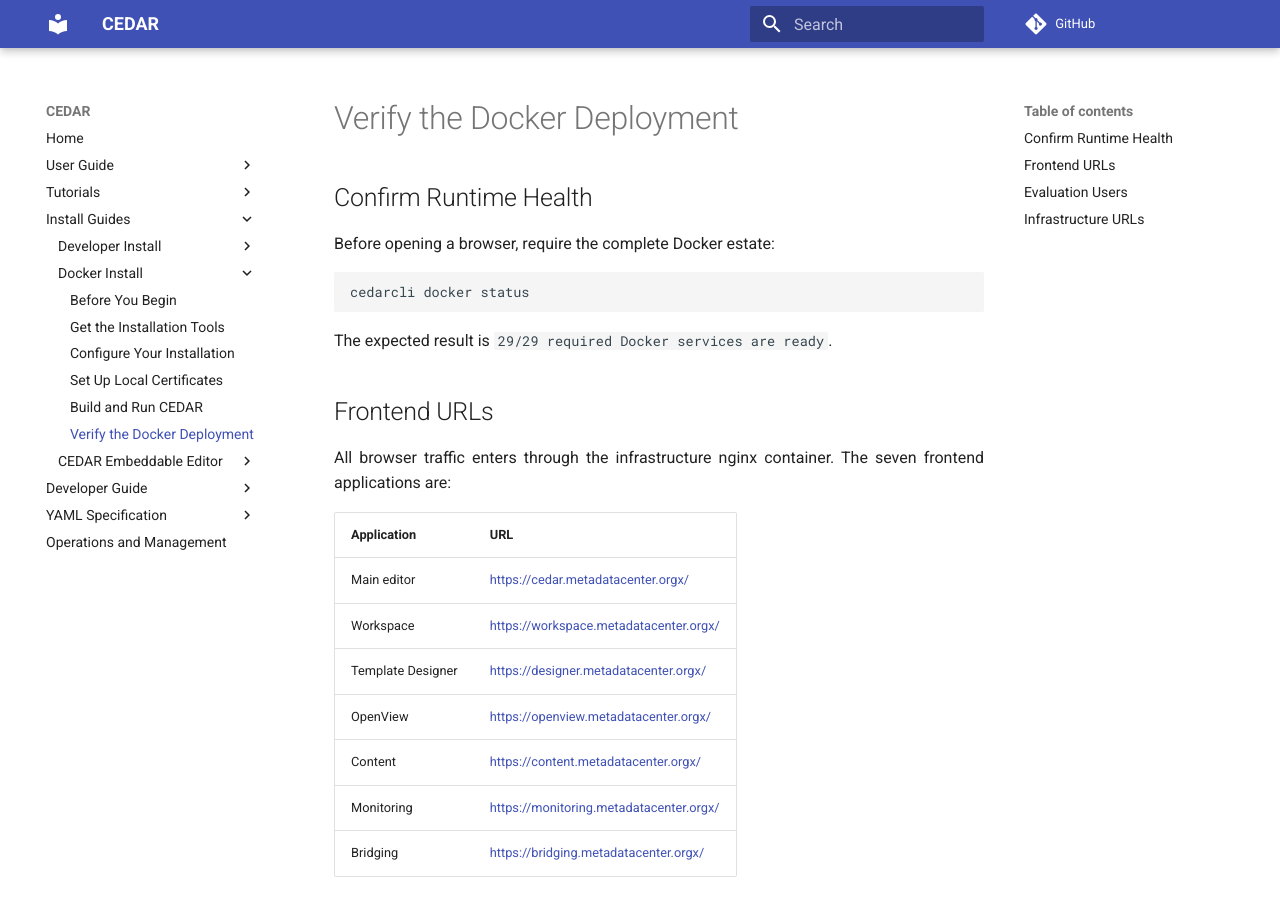
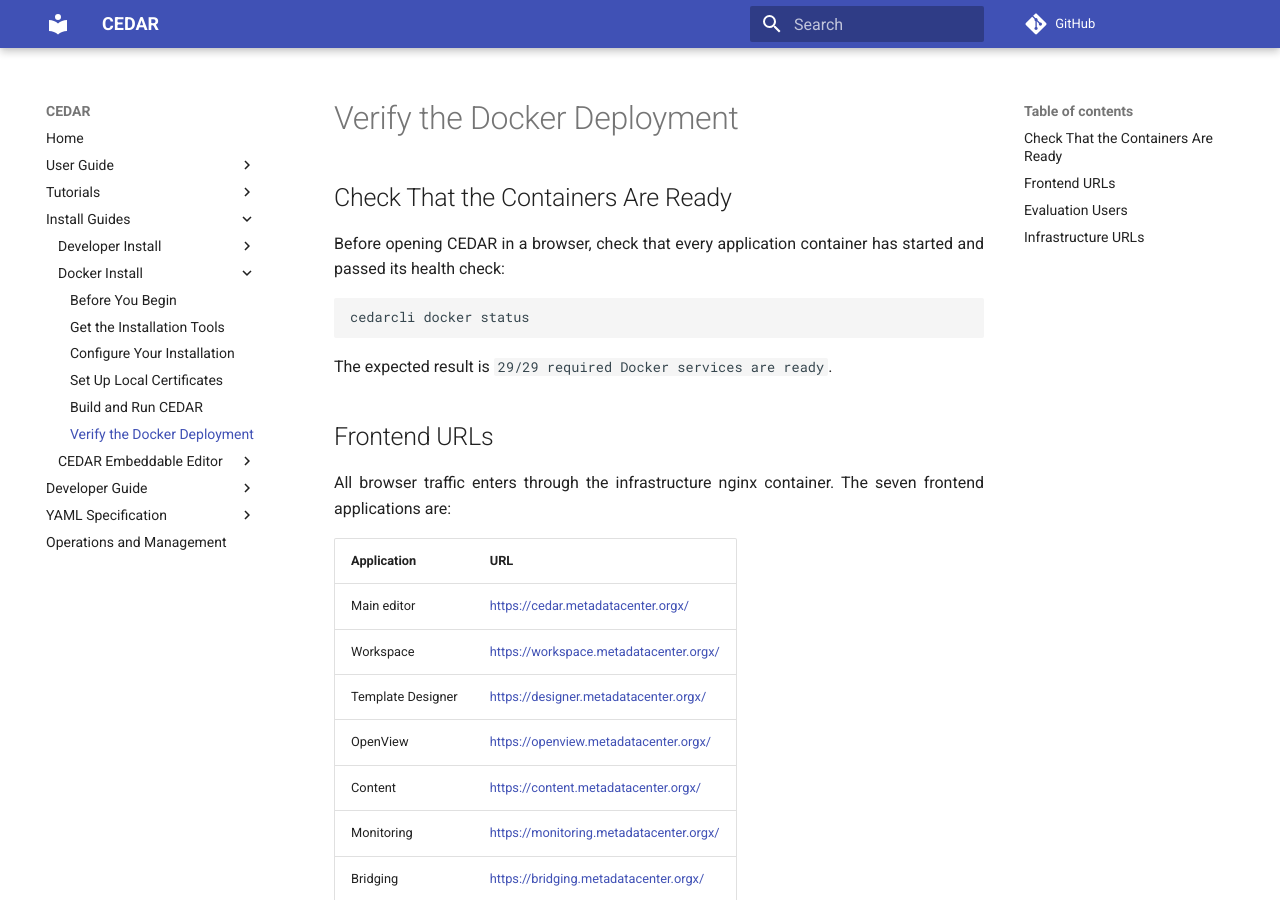
Before and after one commit to metadatacenter/cedar-mkdocs, an MkDocs documentation site: the page built from docs/install-docker-eval/verify-docker-deployment.md, in a window 1280 px wide and 900 px high. Built offline with MkDocs 1.6.1 and Material for MkDocs 9.7.7, drawn with Linux system fonts in a browser that asks for light colours; comment, search, counter and statistics services are not loaded.

Commit message:
docs: clarify Docker health verification

````diff
--- a/docs/install-docker-eval/verify-docker-deployment.md
+++ b/docs/install-docker-eval/verify-docker-deployment.md
@@ -1,8 +1,9 @@
 # Verify the Docker Deployment
 
-## Confirm Runtime Health
+## Check That the Containers Are Ready
 
-Before opening a browser, require the complete Docker estate:
+Before opening CEDAR in a browser, check that every application container has started and passed
+its health check:
 
 ```bash
 cedarcli docker status
````
